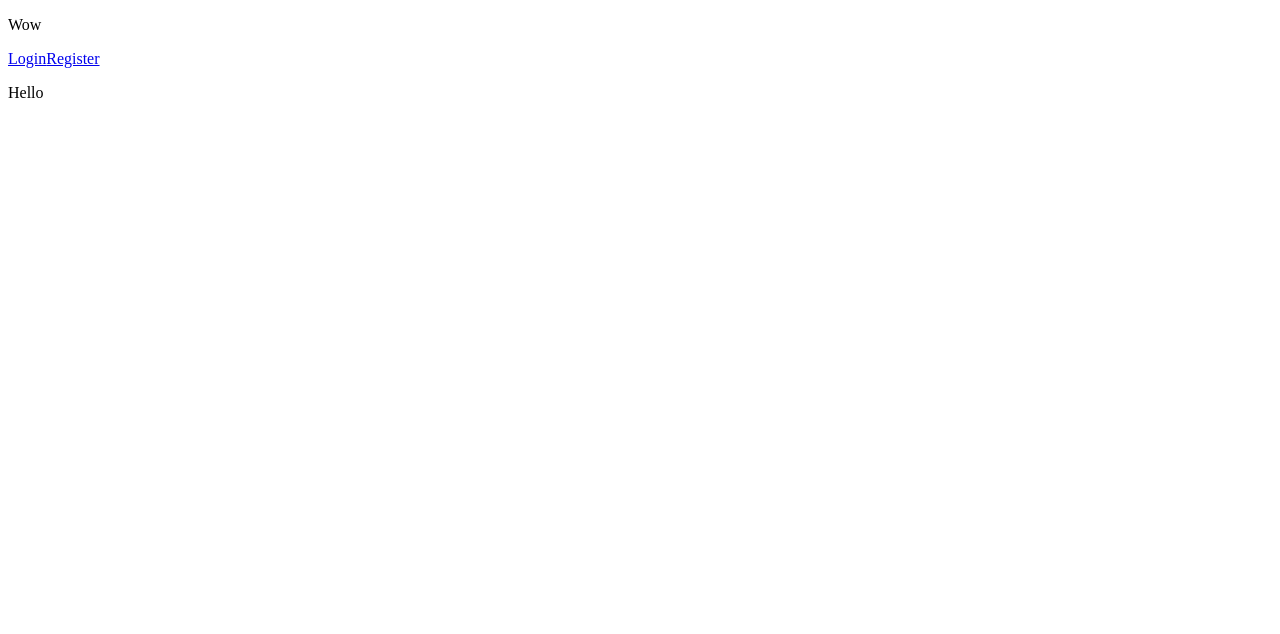
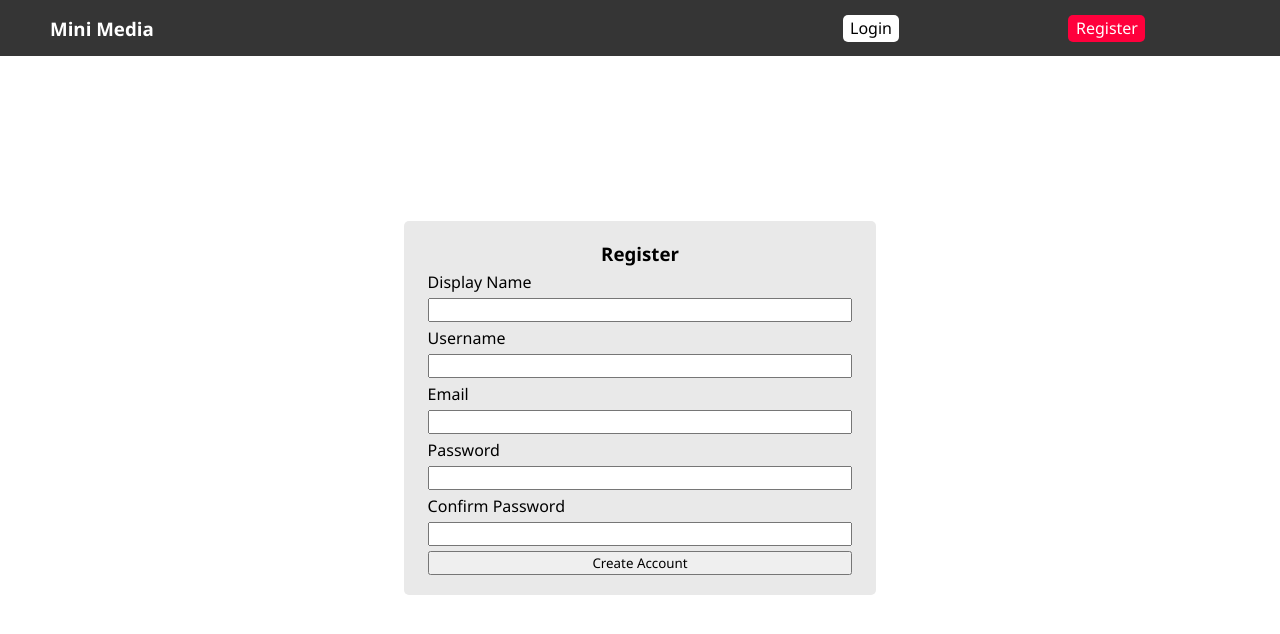
Before and after one commit to real-nox/Mini-Media, a React (Vite) app in the folder client/: page /register in a window 1280 px wide. Shown: the top 634 px of the page. Built offline with nearby package versions, Linux system fonts and the light colour scheme; no server answers.

Commit message:
JSX Transformation Part 2: Register

```diff
--- a/client/src/App.css
+++ b/client/src/App.css
@@ -0,0 +1,77 @@
+* {
+    margin: 0;
+    font-family: 'Segoe UI', Tahoma, Geneva, Verdana, sans-serif;
+}
+
+.TopbarHolder {
+    height: 7vh;
+    background-color: rgb(53, 53, 53);
+}
+
+.TopbarHolder .TopElements {
+    display: flex;
+    justify-content: space-between;
+    height: 100%;
+    align-items: center;
+    padding: 0px 50px;
+}
+
+.TopbarHolder .TopElements .RightBar,
+.TopbarHolder .TopElements .LeftBar {
+    color: white;
+}
+
+.TopbarHolder .TopElements .RightBar {
+    display: flex;
+    width: 40%;
+    justify-content: space-around;
+    align-items: center;
+}
+
+.TopbarHolder .TopElements .RightBar .LoginBTN {
+    color: black;
+    background-color: white;
+    text-decoration: none;
+    padding: 2.5px 7.5px;
+    border-radius: 5px;
+}
+
+.TopbarHolder .TopElements .RightBar .RegisterBTN {
+    color: rgb(255, 255, 255);
+    background-color: rgb(255, 0, 60);
+    text-decoration: none;
+    padding: 2.5px 7.5px;
+    border-radius: 5px;
+}
+
+.RegisterContainer {
+    padding: 20px 50px;
+    height: 83vh;
+    display: flex;
+    align-items: center;
+    justify-content: center;
+}
+
+.RegisterContainer .RegisterForm {
+    width: 40%;
+    background-color: rgb(233, 233, 233);
+    height: auto;
+    display: flex;
+    justify-content: center;
+    align-items: center;
+    border-radius: 5px;
+}
+
+.RegisterContainer .RegisterForm .FormRegi {
+    display: flex;
+    flex-direction: column;
+    width: 90%;
+    gap: 5px;
+    height: 95%;
+    margin: 20px 0px;
+}
+
+.RegisterContainer .RegisterForm .FormRegi h3 {
+    width: 100%;
+    text-align: center;
+}
--- a/client/src/App.jsx
+++ b/client/src/App.jsx
@@ -5,6 +5,7 @@ import { BrowserRouter, Routes, Route } from "react-router-dom";
 import LoginPage from "./pages/Auth/Login";
 import TopbarComponent from "./components/Topbar";
 import RegisterPage from "./pages/Auth/Register";
+import Home from "./pages/Home";
 
 function App() {
   const [user, setUser] = useState(null);
@@ -13,12 +14,13 @@ function App() {
   useEffect(() => {
     const fetchData = async () => {
       try {
-        const response = await fetch("http://localhost:5000/api/home", {
+        const response = await fetch(`${import.meta.env.VITE_link}/`, {
           method: "GET",
           credentials: "include",
         });
         const data = await response.json();
 
+        console.log(data)
         setUser(data.user);
         setMode(data.mode);
       } catch (err) {
@@ -31,8 +33,8 @@ function App() {
 
   return (
     <BrowserRouter>
-      <TopbarComponent user={user} />
       <Routes>
+        <Route path="/" element={<Home user={user} />}/>
         <Route path="/login" element={<LoginPage />} />
         <Route path="/register" element={<RegisterPage /> }/>
       </Routes>
--- a/client/src/components/Topbar.jsx
+++ b/client/src/components/Topbar.jsx
@@ -1,13 +1,14 @@
 import { Link } from "react-router-dom";
 
-function TopbarComponent({ user }) {
+function TopbarComponent() {
   return (
     <>
       <div className="TopbarHolder">
         <div className="TopElements">
-          <div className="LeftBar"></div>
+          <div className="LeftBar">
+            <h3>Mini Media</h3>
+          </div>
           <div className="RightBar">
-            {user ? <span>Hey {user} </span> : <p>Wow</p>}
             <Link className="LoginBTN" to="/login">
               Login
             </Link>
--- a/client/src/pages/Auth/Login.jsx
+++ b/client/src/pages/Auth/Login.jsx
@@ -3,6 +3,7 @@ import TopbarComponent from "../../components/Topbar";
 function LoginPage() {
   return (
     <>
+      <TopbarComponent />
       <p>hi</p>
     </>
   );
--- a/client/src/pages/Auth/Register.jsx
+++ b/client/src/pages/Auth/Register.jsx
@@ -1,7 +1,121 @@
+import { useState } from "react";
+import { useNavigate } from "react-router-dom";
+import TopbarComponent from "../../components/Topbar";
+
 function RegisterPage() {
-    return (
-        <p>Hello</p>
-    )
+  const [display_name, setDisplay] = useState("");
+  const [username, setUsername] = useState("");
+  const [email, setEmail] = useState("");
+  const [pwd, setPDW] = useState("");
+  const [checkPwd, setPWDCheck] = useState("");
+
+  const [error, setError] = useState("");
+
+  const navigate = useNavigate();
+
+  const handleRegister = async (ev) => {
+    try {
+      ev.preventDefault();
+      const result = await fetch(`${import.meta.env.VITE_link}/sign-in`, {
+        method: "POST",
+        headers: { "Content-Type": "application/json" },
+        body: JSON.stringify({
+          nickname: display_name,
+          username,
+          email,
+          password: pwd,
+          checkPwd,
+        }),
+      });
+
+      const data = await result.json();
+
+      if (data)
+        setError(data.error)
+
+    } catch (err) {
+      console.log(err);
+    }
+  };
+
+  window.addEventListener("load", (ev) => {
+    let points = {
+        username : false,
+        email: false,
+        password: false,
+        cpwd: false
+    }
+
+    //Check username, if it includes special char, numbers, same for password
+
+    document.getElementById("username").addEventListener("input", (ev) => {
+        if (ev.target.value.toUpperCase()) {
+            points.username = false
+        } else {
+            points.username = true
+        }
+    })
+
+    function checkValidity() {
+        if (points.cpwd && points.email && points.password && points.username)
+            return document.getElementById("btnSubmit").disabled = true
+        return document.getElementById("btnSubmit").disabled = false
+    }
+  })
+
+  return (
+    <>
+      <TopbarComponent />
+      <div className="RegisterContainer">
+        <div className="RegisterForm">
+          <form onSubmit={handleRegister} className="FormRegi">
+            <h3>Register</h3>
+            {
+                console.log(error)
+            }
+            {error ? <p>{error}</p> : ""}
+            <label htmlFor="display_name">Display Name</label>
+            <input
+              id="displayn"
+              type="text"
+              name="display_name"
+              maxLength={20}
+              onChange={(e) => setDisplay(e.target.value)}
+            />
+            <label htmlFor="username">Username</label>
+            <input
+              id="username"
+              type="text"
+              name="username"
+              onChange={(e) => setUsername(e.target.value)}
+            />
+            <label htmlFor="email">Email</label>
+            <input
+              id="email"
+              type="email"
+              name="email"
+              onChange={(e) => setEmail(e.target.value)}
+            />
+            <label htmlFor="password">Password</label>
+            <input
+              id="pwd"
+              type="password"
+              name="password"
+              onChange={(e) => setPDW(e.target.value)}
+            />
+            <label htmlFor="confirm_pwd">Confirm Password</label>
+            <input
+              id="pwdconfirm"
+              type="password"
+              name="confirm_pwd"
+              onChange={(e) => setPWDCheck(e.target.value)}
+            />
+            <button type="submit" id="btnSubmit">Create Account</button>
+          </form>
+        </div>
+      </div>
+    </>
+  );
 }
 
-export default RegisterPage
+export default RegisterPage;
--- a/client/src/pages/Home.jsx
+++ b/client/src/pages/Home.jsx
@@ -1,6 +1,5 @@
-export default function Home() {
-    return (
-        <>
-        <p>WOW</p></>
-    )
+import TopbarComponent from "../components/Topbar";
+
+export default function Home({ user }) {
+  return <>{user ? "": <TopbarComponent />}</>;
 }
```
Also changed, not shown: client/src/js/register.js (added), 2 other files (tests, documents, lock files or other folders).
